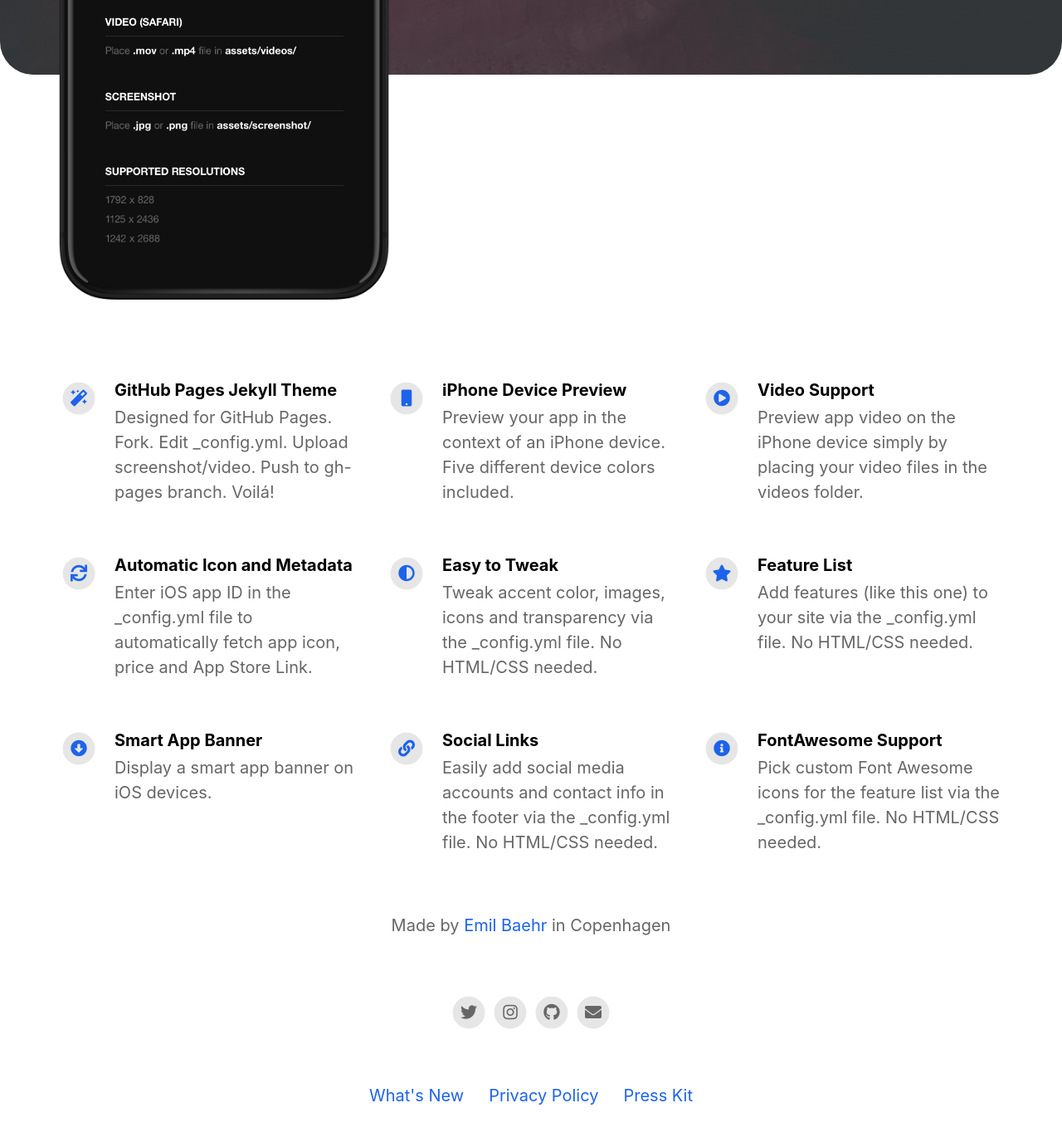
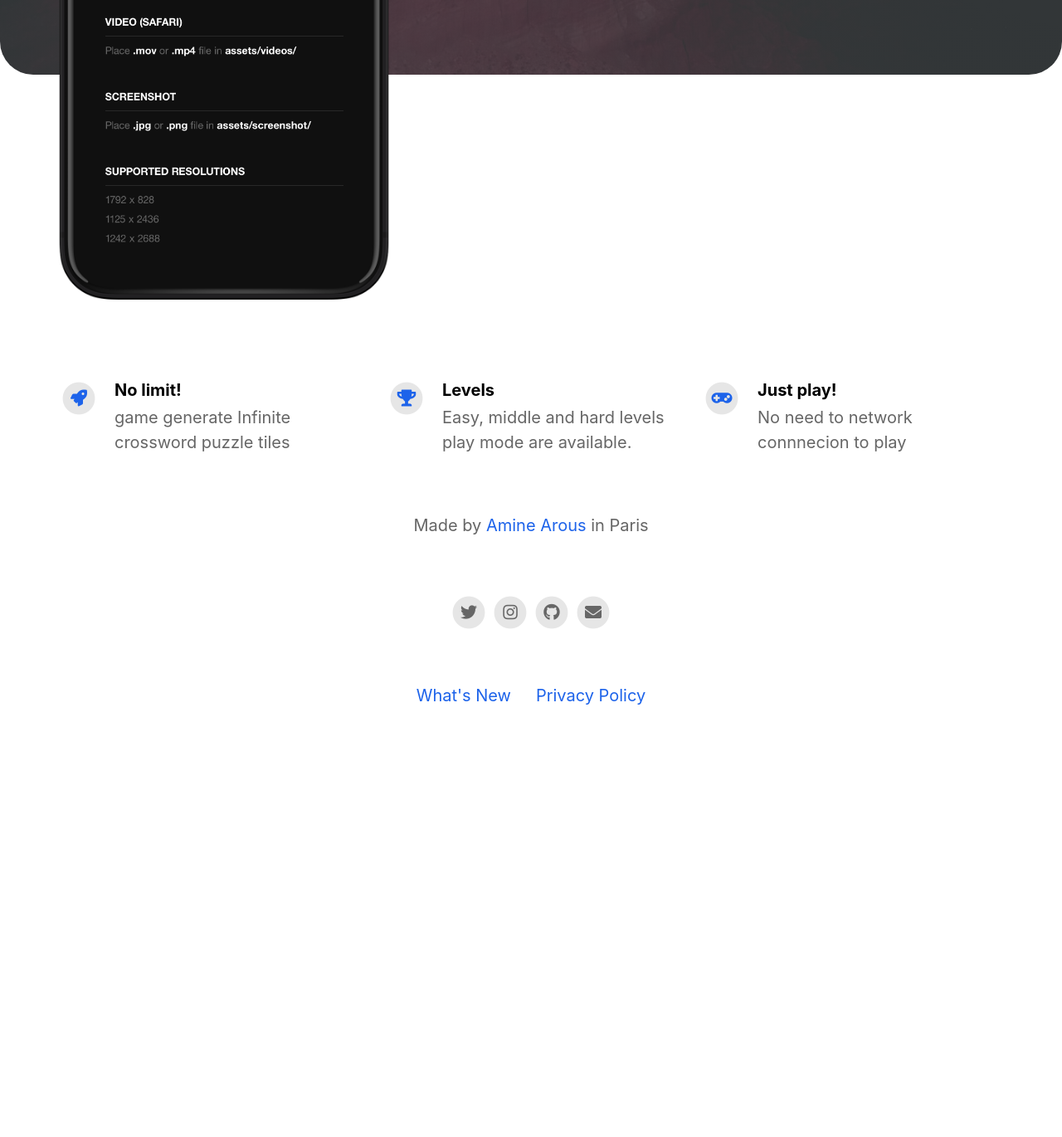
Before and after one commit to AmineArous/crosswordmix, a Jekyll site: the page built from index.html, in a window 1280 px wide and 1400 px high, scrolled down 624 px. Shown: the top 1370 px of the window at 83% size. Built offline with Jekyll 4.4.1, drawn with Linux system fonts in a browser that asks for light colours; nearby versions of some CDN libraries; after the commit the page ends 1542 px from its top, so only the background shows below that; some of the changed text lies outside the part shown.

Commit message:
Update _config.yml

```diff
--- a/_config.yml
+++ b/_config.yml
@@ -2,32 +2,31 @@
 page_title                                :                                           # Automatically populates with app name if not set and if iOS app ID is set. Otherwise enter manually.
 
 # App Info
-ios_app_id                                : 1234793120                                # Required. Enter iOS app ID to automatically populate name, price and icons (e.g. 718043190).
-ios_app_country                           : us                                        # Required outside USA. Enter 2 letter country code as in https://en.wikipedia.org/wiki/ISO_3166-1_alpha-2
+ios_app_id                                : 6446602766                                # Required. Enter iOS app ID to automatically populate name, price and icons (e.g. 718043190).
 
 appstore_link                             :                                           # Automatically populates if not set and if iOS app ID is set. Otherwise enter manually.
 playstore_link                            :                                           # Enter Google Play Store URL.
-presskit_download_link                    : https://emilbaehr.com                                          # Enter a link to downloadable file or (e.g. public Dropbox link to a .zip file).
+presskit_download_link                    : #https://apps.apple.com/fr/app/id6446602766                                          # Enter a link to downloadable file or (e.g. public Dropbox link to a .zip file).
                                                                                       # Or upload your press kit file to assets and set path accordingly (e.g. "assets/your_press_kit.zip").
 
 app_icon                                  : # assets/appicon.png                      # Automatically populates if not set and if iOS app ID is set.  Otherwise enter path to icon file manually.
 app_name                                  :                                           # Automatically populates if not set and if iOS app ID is set.  Otherwise enter manually.
 app_price                                 :                                           # Automatically populates if not set and if iOS app ID is set.  Otherwise enter manually.
-app_description                           : Write a short tagline for your app.
+app_description                           : CrossWord Mix Game
 
 enable_smart_app_banner                   : true                                      # Set to true to show a smart app banner at top of page on mobile devices.
 
 
 
 # Information About Yourself
-your_name                                 : Emil Baehr
-your_link                                 : https://emilbaehr.com
-your_city                                 : Copenhagen
-email_address                             : emil.baehr@gmail.com
+your_name                                 : Amine Arous
+your_link                                 : https://aminearous.github.io/crossmixpuzzlelanding/
+your_city                                 : Paris
+email_address                             : m.aminearous@gmail.com
 facebook_username                         :
-instagram_username                        : ebaehr
-twitter_username                          : ebaehr
-github_username                           : emilbaehr
+instagram_username                        : tamjack75
+twitter_username                          : AmineArous
+github_username                           : AmineArous
 youtube_username                          :
 
 
@@ -35,45 +34,17 @@ youtube_username                          :
 # Feature List                            Edit, add or remove features to be presented.
 features                                  :
 
-  - title                                 : GitHub Pages Jekyll Theme
-    description                           : Designed for GitHub Pages. Fork. Edit _config.yml. Upload screenshot/video. Push to gh-pages branch. Voilá!
-    fontawesome_icon_name                 : magic
+  - title                                 : No limit!
+    description                           : game generate Infinite crossword puzzle tiles
+    fontawesome_icon_name                 : rocket
 
-  - title                                 : iPhone Device Preview
-    description                           : Preview your app in the context of an iPhone device. Five different device colors included.
-    fontawesome_icon_name                 : mobile
+  - title                                 : Levels
+    description                           : Easy, middle and hard levels play mode are available.
+    fontawesome_icon_name                 : trophy
 
-  - title                                 : Video Support
-    description                           : Preview app video on the iPhone device simply by placing your video files in the videos folder.
-    fontawesome_icon_name                 : play-circle
-
-  - title                                 : Automatic Icon and Metadata
-    description                           : Enter iOS app ID in the _config.yml file to automatically fetch app icon, price and App Store Link.
-    fontawesome_icon_name                 : sync
-
-  - title                                 : Easy to Tweak
-    description                           : Tweak accent color, images, icons and transparency via the _config.yml file. No HTML/CSS needed.
-    fontawesome_icon_name                 : adjust
-
-  - title                                 : Feature List
-    description                           : Add features (like this one) to your site via the _config.yml file. No HTML/CSS needed.
-    fontawesome_icon_name                 : star
-
-  - title                                 : Smart App Banner
-    description                           : Display a smart app banner on iOS devices.
-    fontawesome_icon_name                 : arrow-alt-circle-down
-
-  - title                                 : Social Links
-    description                           : Easily add social media accounts and contact info in the footer via the _config.yml file. No HTML/CSS needed.
-    fontawesome_icon_name                 : link
-
-  - title                                 : FontAwesome Support
-    description                           : Pick custom Font Awesome icons for the feature list via the _config.yml file. No HTML/CSS needed.
-    fontawesome_icon_name                 : info-circle
-
-  - title                                 : # New Feature Title
-    description                           : # New Feature Description
-    fontawesome_icon_name                 : # Enter Font Awesome icon name (e.g. star). Find icons on fontawesome.com/icons.
+  - title                                 : Just play!
+    description                           : No need to network connnecion to play
+    fontawesome_icon_name                 : gamepad
 
 
 
```
